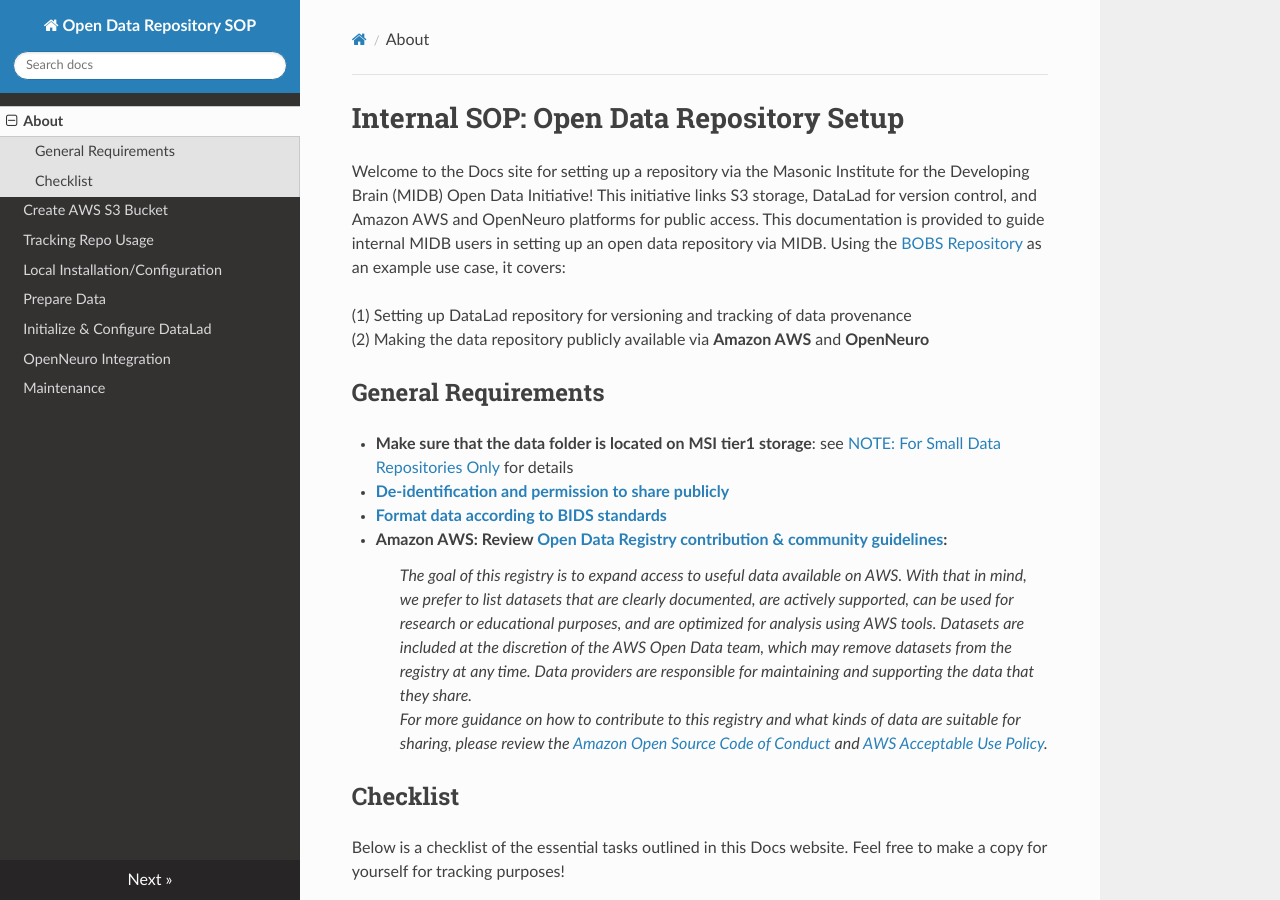
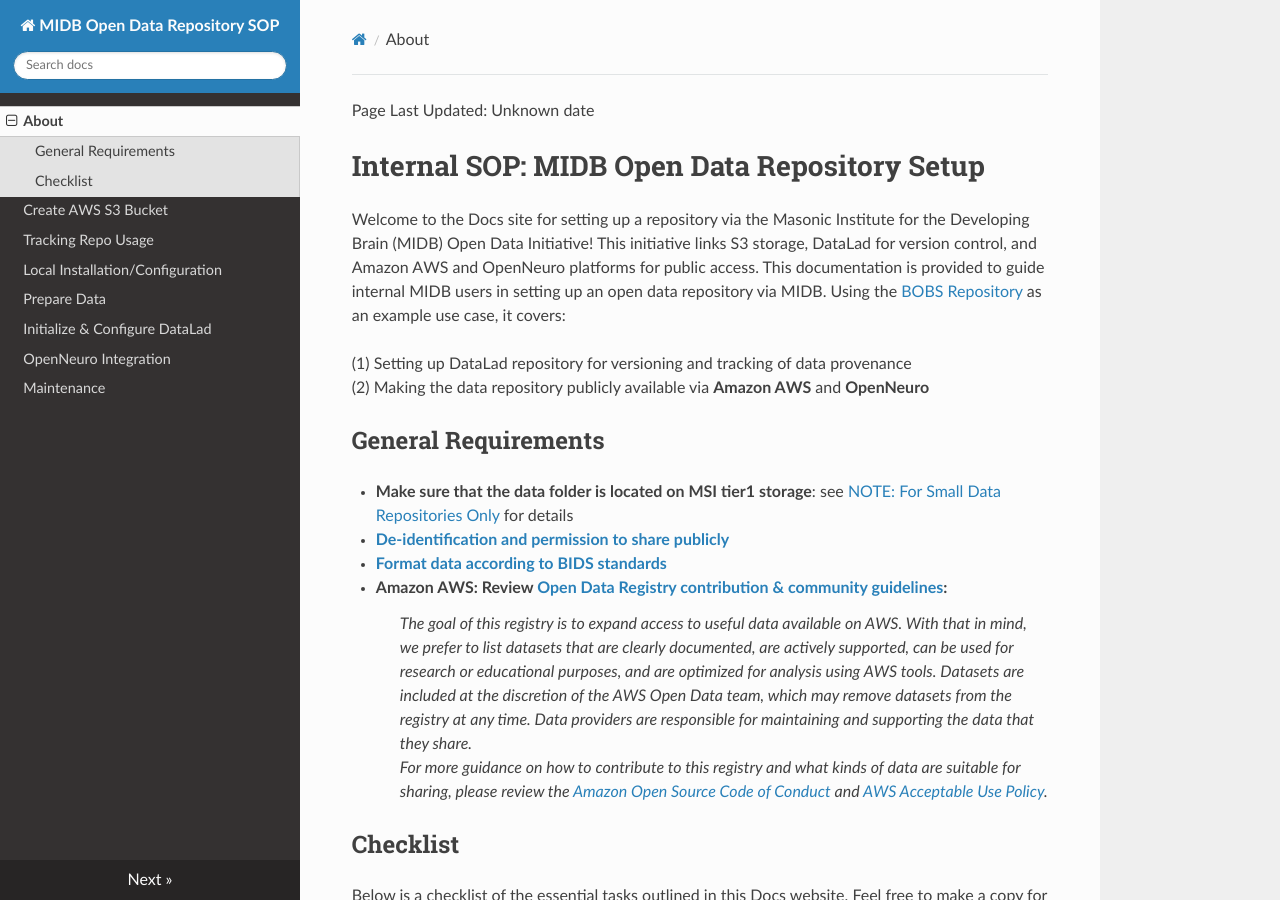
Before and after one commit to DCAN-Labs/opendatainit-docs, an MkDocs documentation site: the page built from docs/index.md, in a window 1280 px wide and 900 px high. Built offline with MkDocs 1.6.1, drawn with Linux system fonts in a browser that asks for light colours; nearby versions of some CDN libraries.

Commit message:
add date last updated to top of page

```diff
--- a/docs/index.md
+++ b/docs/index.md
@@ -1,4 +1,4 @@
-# Internal SOP: Open Data Repository Setup
+# Internal SOP: MIDB Open Data Repository Setup
 
 Welcome to the Docs site for setting up a repository via the Masonic Institute for the Developing Brain (MIDB) Open Data Initiative! This initiative links S3 storage, DataLad for version control, and Amazon AWS and OpenNeuro platforms for public access. This documentation is provided to guide internal MIDB users in setting up an open data repository via MIDB. Using the [BOBS Repository](https://bobsrepository.readthedocs.io/en/latest/) as an example use case, it covers:
 
--- /dev/null
+++ b/docs/overrides/main.html
@@ -0,0 +1,9 @@
+{% extends "base.html" %}
+
+{% block content %}
+<div class="last-updated">
+    <p>Page Last Updated: {{ page.meta.git_revision_date_localized | default("Unknown date") }}</p>
+</div>
+
+{{ super() }}
+{% endblock %}
--- /dev/null
+++ b/docs/overrides/styles.css
@@ -0,0 +1,15 @@
+.last-updated {
+    font-size: 0.9em;
+    color: #555;
+    margin-bottom: 1em;
+}
+
+.version-dropdown {
+    margin: 10px 0;
+    text-align: center;
+  }
+
+  #version-selector {
+    padding: 5px;
+    font-size: 14px;
+  }
--- a/docs/requirements.txt
+++ b/docs/requirements.txt
@@ -1,2 +1,5 @@
 mkdocs-material
 pymdown-extensions
+mkdocs-macros-plugin
+mkdocs-git-revision-date-localized-plugin
+mkdocs-markdownextradata-plugin
--- a/mkdocs.yml
+++ b/mkdocs.yml
@@ -1,5 +1,8 @@
-site_name: Open Data Repository SOP
-theme: readthedocs
+site_name: MIDB Open Data Repository SOP
+
+theme:
+  name: readthedocs
+  custom_dir: docs/overrides # for template overrides, used in this case for addition of "Page Last Updated: <DATE>" to pages
 
 markdown_extensions:
   - toc:
@@ -10,6 +13,9 @@
 
 plugins:
   - search
+  - git-revision-date-localized:
+      type: date
+
 docs_dir: docs
 nav:
   - About: index.md
```
Also changed, not shown: docs/access-logging.md (+1 -1 lines).
